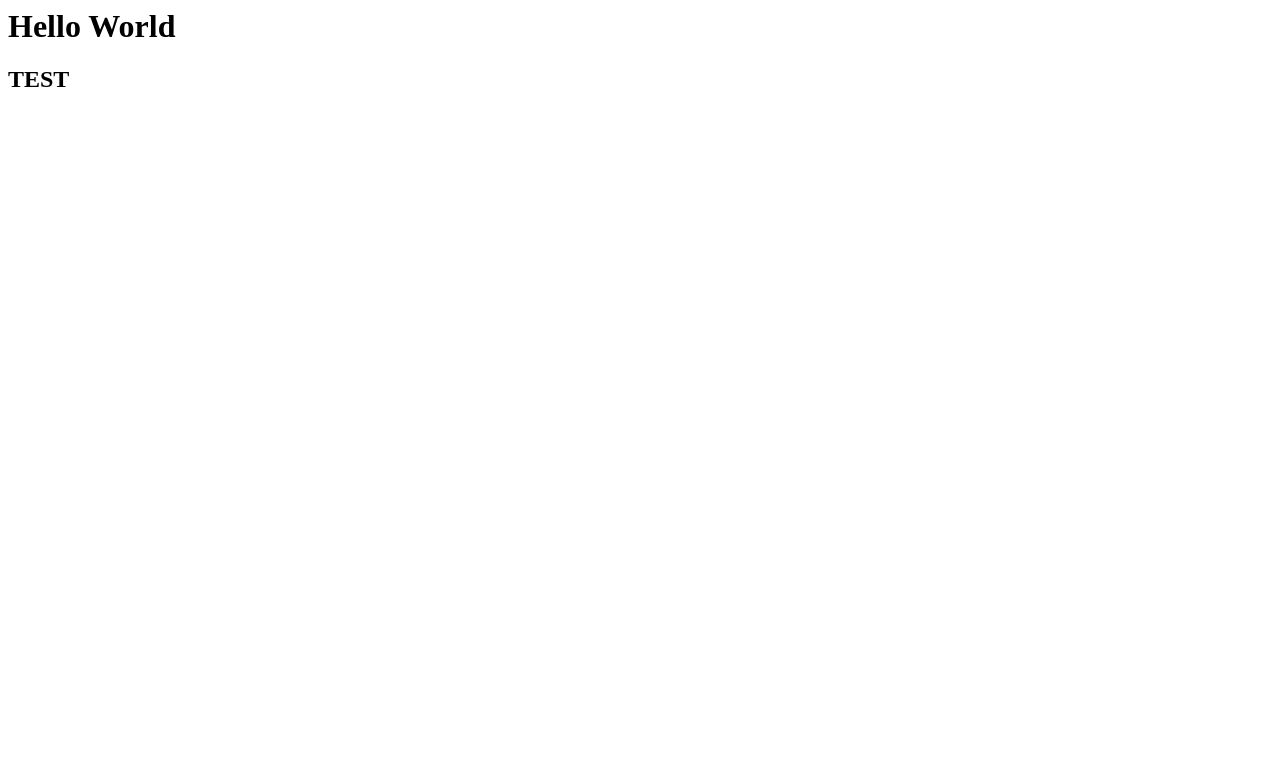
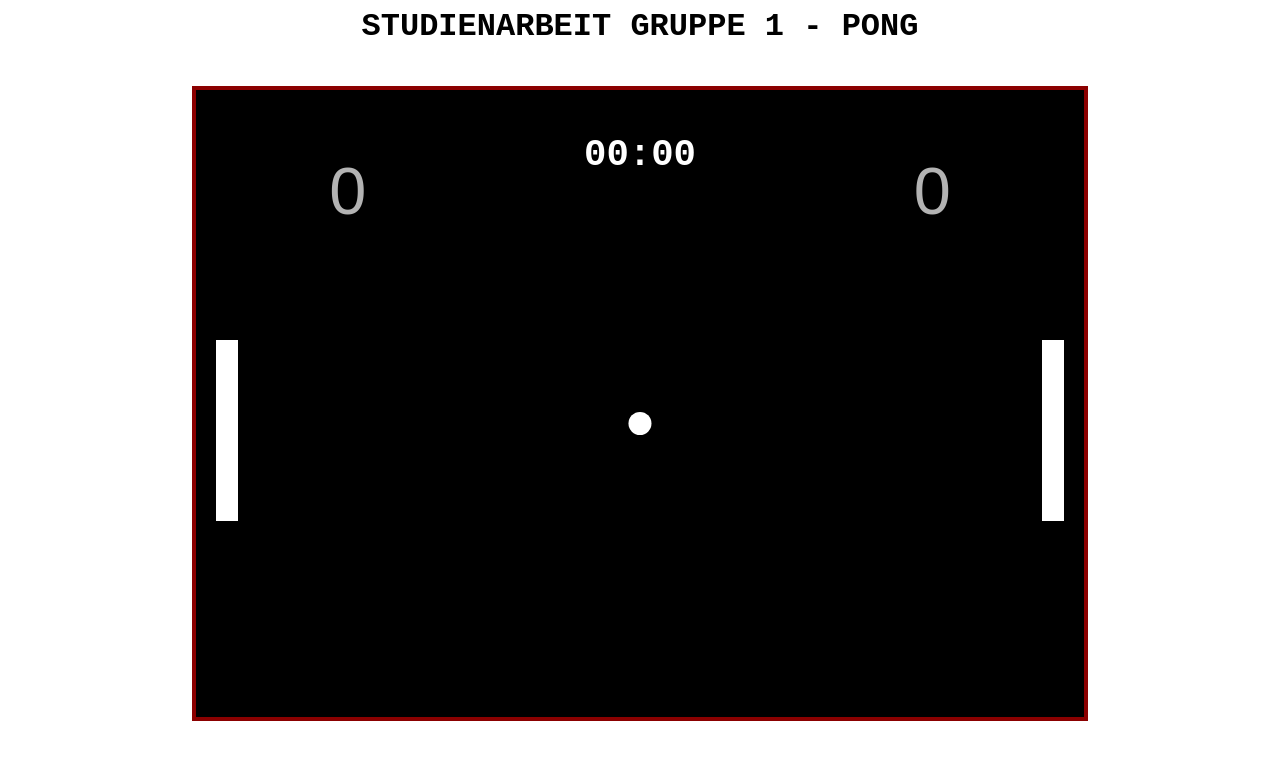
Before and after one commit to maadc/STA_Gruppe1, a plain HTML site: page index.html in a window 1280 px wide. Drawn offline with nearby package versions, Linux system fonts and the light colour scheme; files that its build step writes are made by us from their sources.

Commit message:
Add files via upload

```diff
--- a/index.html
+++ b/index.html
@@ -1,4 +1,34 @@
-<h1>Hello World</h1>
-<h2>TEST</h2>
+<head>
+    <!DOCTYPE html>
+    <html lang="de">
+    <meta charset="UTF-8">
+    <title>Studienarbeit Gruppe 1</title>
+    <meta name="viewport" content="width=device-width, initial-scale=1.0">
+    <link rel="stylesheet" href="css/style.css">
 
-<div id="background"></div>
+</head>
+
+<body>
+    <header>
+        <h1>STUDIENARBEIT GRUPPE 1 - PONG</h1>
+    </header>
+    <main class="container">
+        <div id="spielfeld">
+            <div class="pongbars" id="pongbar_left"></div>
+            <div class="pongbars" id="pongbar_right"></div>
+           <!-- <div id="zeitanzeige">
+                <span id="zeit-minuten">0</span>:<span id="zeit-sekunden">38</span>
+            </div> -->
+            <h1 id="time">19:53:00</h1>
+            <h1 id="tracker">00:00</h1>
+           <!-- <button id="startstop" >Start/Stop</button> -->
+
+            <div id="punktestandLinks">0</div>
+            <div id="punktestandRechts">0</div>
+            <div id="ball"></div>
+        </div>
+    </main>
+
+    <script src="https://ajax.googleapis.com/ajax/libs/jquery/3.2.1/jquery.min.js"></script>
+    <script language="javascript" type="text/javascript" src="js/main.js"></script>
+</body>
--- /dev/null
+++ b/style.css
@@ -0,0 +1,107 @@
+*{
+    box-sizing: border-box;
+    font-family: 'Space Mono', monospace;
+}
+
+h1{
+ text-align: center;
+ color:rgb(0, 0, 0);
+}
+
+header {
+    height:10%;
+}
+
+.container{
+    display: flex;
+    justify-content: center;
+    height:90%;
+    width:100%;
+}
+#spielfeld{
+    position:relative;
+    min-width: 700px;
+    width: 70vw;
+    height: 90%;
+    border: 4px solid darkred;
+    background-color: black;
+}
+
+.pongbars {
+    width: 1.7vw;
+    height: calc(30% - 8px);
+    background-color: white;
+}
+
+#pongbar_left {
+    position:absolute;
+    left: 20px;
+    top:250px;
+}
+
+#pongbar_right {
+    position:absolute;
+    right:20px;
+    top:250px;
+}
+
+#tracker {
+    position: absolute;
+    color:white;
+    top:3%;
+    left:50%;
+    transform: translateX(-50%);
+    font-size: 28pt;
+}
+
+#time {
+    /* position: absolute;
+    color:white;
+    top:10%;
+    left:50%;
+    transform: translateX(-50%);
+    font-size: 28pt; */
+    display: none;
+}
+
+/*
+#zeitanzeige {
+    position: absolute;
+    color:white;
+    top:3%;
+    left:50%;
+    transform: translateX(-50%);
+    font-size: 28pt;
+
+}
+*/
+
+#punktestandLinks {
+    font-family: sans-serif;
+    position:absolute;
+    top:10%;
+    left:15%;
+    font-size: 50pt;
+    color: rgba(255,255,255,0.7);
+
+}
+
+#punktestandRechts {
+    font-family:sans-serif;
+    position:absolute;
+    top:10%;
+    right:15%;
+    font-size: 50pt;
+    color: rgba(255,255,255,0.7);
+}
+
+#ball {
+    position:absolute;
+    left:50%;
+    bottom:45%;
+    transform: translateX(-50%);
+    background-color: white;
+    width:1.8vw;
+    height:1.8vw;
+    border-radius:50%;
+}
```
Also changed, not shown: main.js (added, +44 -0 lines).
